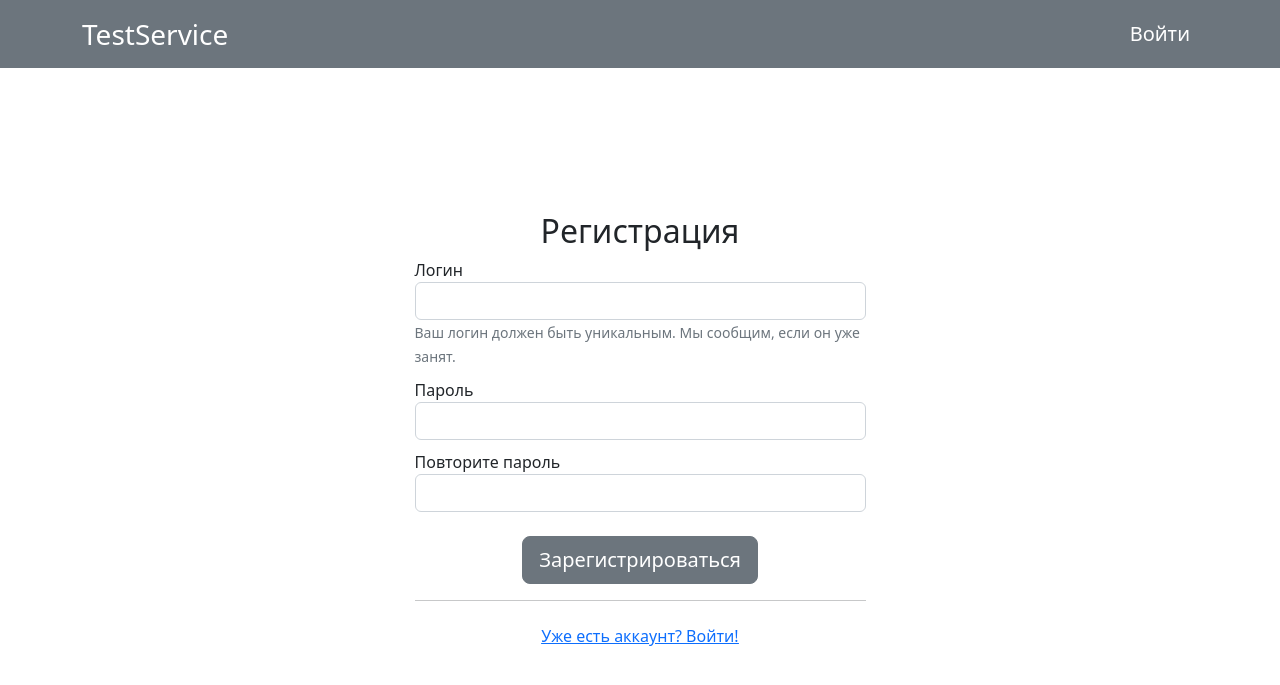
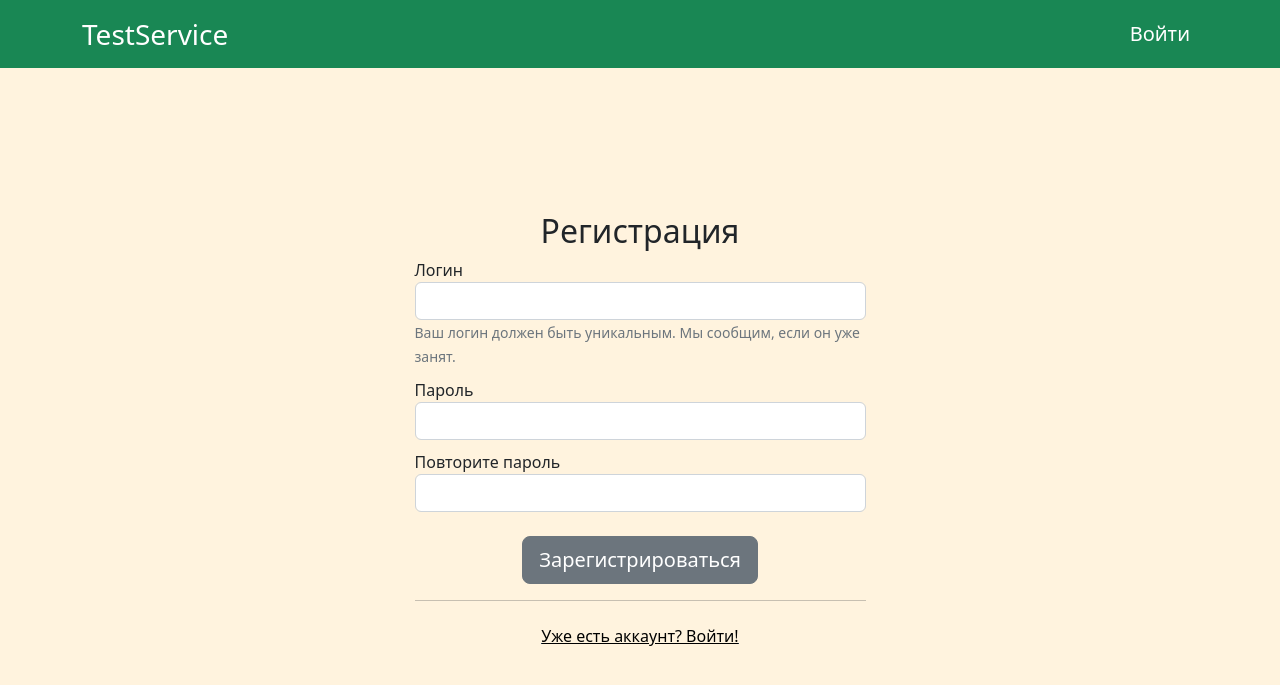
Before and after one commit to FrostIB18/testing_service, a Django app: page /signup/ in a window 1280 px wide. Shown: the top 685 px of the page. Run offline with Django 4.2, Linux system fonts and the light colour scheme.

Commit message:
Add custom styles, fix bugs

```diff
--- a/testing/forms.py
+++ b/testing/forms.py
@@ -1,5 +1,6 @@
 from django.forms import ModelForm
 from .models import Answer
+
 
 class AnswerForm(ModelForm):
     class Meta:
--- a/testing/models.py
+++ b/testing/models.py
@@ -1,5 +1,6 @@
 from django.contrib.auth.models import User
 from django.db import models
+
 
 # Create your models here.
 class Theme(models.Model):
@@ -9,12 +10,14 @@ class Theme(models.Model):
     def __str__(self):
         return self.title
 
+
 class Test_single(models.Model):
     title = models.CharField(max_length=350)
     theme = models.ForeignKey(Theme, on_delete=models.CASCADE)
 
     def __str__(self):
         return self.title
+
 
 class Question(models.Model):
     title = models.CharField(max_length=1000)
@@ -24,6 +27,7 @@ class Question(models.Model):
     def __str__(self):
         return self.title
 
+
 class Choice(models.Model):
     question = models.ForeignKey(Question, on_delete=models.CASCADE)
     title = models.CharField(max_length=1000)
@@ -31,6 +35,7 @@ class Choice(models.Model):
 
     def __str__(self):
         return self.title
+
 
 class Answer(models.Model):
     user = models.ForeignKey(User, on_delete=models.CASCADE)
@@ -43,6 +48,7 @@ class Answer(models.Model):
     def __str__(self):
         return f'{self.user} | {self.question}'
 
+
 class Results(models.Model):
     user = models.ForeignKey(User, on_delete=models.CASCADE)
     theme = models.ForeignKey(Theme, on_delete=models.CASCADE)
--- /dev/null
+++ b/testing/static/testing/custom_styles.css
@@ -0,0 +1,13 @@
+.form-check-input:checked {
+    background-color: #198754 !important;
+    border-color: #198754 !important;
+}
+
+body {
+    background-color: #fff3de !important;
+}
+
+a {
+  color: black !important;
+  background-color: transparent;
+}
--- a/testing/templates/testing/base.html
+++ b/testing/templates/testing/base.html
@@ -1,14 +1,18 @@
 <!DOCTYPE html>
+{% load static %}
 <html lang="en">
 <head>
     <meta charset="UTF-8">
     <meta name="viewport" content="width=device-width, initial-scale=1">
     <title>{{title|title}}</title>
+
     <link href="https://cdn.jsdelivr.net/npm/bootstrap@5.2.3/dist/css/bootstrap.min.css" rel="stylesheet"
           integrity="sha384-rbsA2VBKQhggwzxH7pPCaAqO46MgnOM80zW1RWuH61DGLwZJEdK2Kadq2F9CUG65" crossorigin="anonymous">
+
+    <link rel="stylesheet" href="{% static 'testing/custom_styles.css' %}">
 </head>
 <body>
-    <nav class="navbar navbar-expand-lg bg-secondary">
+    <nav class="navbar navbar-expand-lg bg-success">
       <div class="container">
         <a class="navbar-brand text-white fs-3" href="{% url 'home' %}">TestService</a>
         <button class="navbar-toggler" type="button" data-bs-toggle="collapse" data-bs-target="#navbarNav"
--- a/testing/templates/testing/home.html
+++ b/testing/templates/testing/home.html
@@ -18,7 +18,7 @@
             По окончанию тестов будет выведен результат.</p>
         <br>
 
-        <button id="go-test" type="button" class="btn btn-lg btn-secondary">
+        <button id="go-test" type="button" class="btn btn-lg btn-success">
             {% if user.is_authenticated %}
                 <a id="go-test-link" class="text-white text-decoration-none text-reset" href="{% url 'testing:themes' %}">
                     Перейти к выбору тем</a>
--- a/testing/views.py
+++ b/testing/views.py
@@ -11,9 +11,10 @@ from testing.models import Theme, Test_single, Question, Choice, Answer, Results
 
 def home(request):
     context = {
-        'title':'Home'
+        'title': 'Home'
     }
     return render(request, 'testing/home.html', context)
+
 
 def signup(request):
     if request.method == 'POST':
@@ -25,11 +26,13 @@ def signup(request):
             return HttpResponseRedirect(reverse('testing:themes'))
     else:
         form = UserCreationForm()
+
     context = {
-        'title':'Регистрация',
-        'form':form
+        'title': 'Регистрация',
+        'form': form
     }
     return render(request, 'testing/signup.html', context)
+
 
 def login(request):
     if request.method == 'POST':
@@ -37,37 +40,40 @@ def login(request):
         if form.is_valid():
             username = request.POST['username']
             password = request.POST['password']
-            user = auth.authenticate(username=username,password=password)
+            user = auth.authenticate(username=username, password=password)
             if user and user.is_active:
                 auth.login(request, user)
                 return HttpResponseRedirect(reverse('testing:themes'))
     else:
         form = AuthenticationForm()
     context = {
-        'title':'Авторизация',
-        'form':form
+        'title': 'Авторизация',
+        'form': form
     }
     return render(request, 'testing/login.html', context)
+
 
 @login_required
 def logout(request):
     auth.logout(request)
     return HttpResponseRedirect(reverse('home'))
 
+
 @login_required
 def themes(request):
     themes = Theme.objects.all()
     context = {
-        'title':'Themes',
-        'themes':themes
+        'title': 'Themes',
+        'themes': themes
     }
     return render(request, 'testing/themes.html', context)
+
 
 def tests(request, theme_pk):
     theme = Theme.objects.get(pk=theme_pk)
     tests = Test_single.objects.filter(theme=theme)
 
-    #creates a dict for total number of questions for tests page (doesn't work - test_sizes.test.id doesn't work in django template)
+    # creates a dict for total number of questions for tests page (doesn't work - test_sizes.test.id doesn't work in django template)
     test_sizes = {}
     for test in tests:
         questions = Question.objects.filter(test=test)
@@ -75,57 +81,57 @@ def tests(request, theme_pk):
         test_sizes[test.id] = test_size
 
     context = {
-        'title':'Tests',
-        'theme':theme,
-        'tests':tests,
-        'test_sizes':test_sizes,
-        'number_of_questions': number_of_questions
+        'title': 'Tests',
+        'theme': theme,
+        'tests': tests,
+        'test_sizes': test_sizes,
+        # 'number_of_questions': number_of_questions
     }
     return render(request, 'testing/tests.html', context)
 
+
 def questions(request, test_pk, theme_pk, page=1):
-
     theme = Theme.objects.get(pk=theme_pk)
     test = Test_single.objects.filter(theme=theme).get(pk=test_pk)
     questions = Question.objects.filter(test=test)
 
     paginator = Paginator(questions, 1)
     questions_paginator = paginator.page(page)
-    question = questions_paginator.object_list[0] #first and only question for a page
+    question = questions_paginator.object_list[0]  # first and only question for a page
 
     choices = Choice.objects.filter(question=question)
     answers = Answer.objects.filter(user=request.user, theme=theme, test=test, question=question)
 
-    #just a list of answers id (need for displaying chosen choices and disabled send button after for submission
+    # just a list of answers id (need for displaying chosen choices and disabled send button after for submission
     answers_id = []
     for ans in answers:
         answers_id.append(ans.choice.id)
 
     context = {
-        'title':test,
-        'theme':theme,
-        'test':test,
-        'choices':choices,
+        'title': test,
+        'theme': theme,
+        'test': test,
+        'choices': choices,
         'page': page,
-        'question':question,
-        'answers_id':answers_id,
+        'question': question,
+        'answers_id': answers_id,
         'questions': questions,
         'questions_pag': questions_paginator,
     }
 
     if request.method == "POST":
 
-        #creates a dicts list of current answers of user
+        # creates a dicts list of current answers of user
         dicts = []
-        answers_ids = request.POST.getlist('choice') #gets ids of user answers
+        answers_ids = request.POST.getlist('choice')  # gets ids of user answers
         for el in range(len(answers_ids)):
             dict = request.POST.copy()
             dict['choice'] = answers_ids[el]
             dicts.append(dict)
 
-        #a custom form validation
+        # a custom form validation
         if len(answers_ids) == 0:
-            context.update({'answer': AnswerForm(), 'error':'Выберите хотя бы 1 вариант'})
+            context.update({'answer': AnswerForm(), 'error': 'Выберите хотя бы 1 вариант'})
             return render(request, 'testing/questions.html', context)
         elif len(answers_ids) == len(choices):
             context.update({'answer': AnswerForm(), 'error': 'Выбор всех значений недопустим'})
@@ -142,41 +148,42 @@ def questions(request, test_pk, theme_pk, page=1):
                 answer.test = test
                 answer.question = question
                 answer.save()
-        return redirect(request.META.get('HTTP_REFERER','redirect_if_referer_not_found')) #refreshes a page after form submission
+        return redirect(
+            request.META.get('HTTP_REFERER', 'redirect_if_referer_not_found'))  # refreshes a page after form submission
 
     context.update({
-        'answers':answers,
+        'answers': answers,
     })
     return render(request, 'testing/questions.html', context)
 
+
 def results(request, theme_pk, test_pk):
-
     user = request.user
     theme = Theme.objects.get(pk=theme_pk)
     test = Test_single.objects.filter(theme=theme).get(pk=test_pk)
     questions = Question.objects.filter(test=test)
 
     answers = Answer.objects.filter(user=user, test=test).select_related('choice').all()
-    total_points = sum(answer.choice.points for answer in answers) #displays number of scored points for a user
-    max_points = sum(question.max_points for question in questions) #displays max points for a test
+    total_points = sum(answer.choice.points for answer in answers)  # displays number of scored points for a user
+    max_points = sum(question.max_points for question in questions)  # displays max points for a test
 
-    #point in percent
-    total_points_percent = round(total_points/max_points*100, 2)
+    # point in percent
+    total_points_percent = round(total_points / max_points * 100, 2)
     if total_points_percent == 100:
         total_points_percent = int(total_points_percent)
     max_points_percent = 100
 
-    #saving results in DB (page doesn't created)
+    # saving results in DB (page doesn't created)
     result = Results(user=user, theme=theme, test=test, sum_points=total_points)
     result.save()
 
     context = {
-        'title':'Results',
-        'theme':theme,
-        'test':test,
-        'total_points':total_points,
-        'max_points':max_points,
-        'total_points_percent':total_points_percent,
+        'title': 'Results',
+        'theme': theme,
+        'test': test,
+        'total_points': total_points,
+        'max_points': max_points,
+        'total_points_percent': total_points_percent,
         'max_points_percent': max_points_percent,
     }
     return render(request, 'testing/results.html', context)
--- a/testing_service/urls.py
+++ b/testing_service/urls.py
@@ -1,18 +1,3 @@
-"""testing_service URL Configuration
-
-The `urlpatterns` list routes URLs to views. For more information please see:
-    https://docs.djangoproject.com/en/4.1/topics/http/urls/
-Examples:
-Function views
-    1. Add an import:  from my_app import views
-    2. Add a URL to urlpatterns:  path('', views.home, name='home')
-Class-based views
-    1. Add an import:  from other_app.views import Home
-    2. Add a URL to urlpatterns:  path('', Home.as_view(), name='home')
-Including another URLconf
-    1. Import the include() function: from django.urls import include, path
-    2. Add a URL to urlpatterns:  path('blog/', include('blog.urls'))
-"""
 from django.contrib import admin
 from django.urls import path, include
 
@@ -21,7 +6,7 @@ from testing.views import home, signup, login, logout
 urlpatterns = [
     path('admin/', admin.site.urls),
 
-    #Auth
+    # Auth
     path('signup/', signup, name='signup'),
     path('login/', login, name='login'),
     path('logout/', logout, name='logout'),
```
Also changed, not shown: testing/templates/testing/questions.html (+4 -4 lines), testing_service/settings.py (+2 -7 lines), README.md, testing/admin.py (line endings or trailing spaces), testing/urls.py (line endings or trailing spaces).
